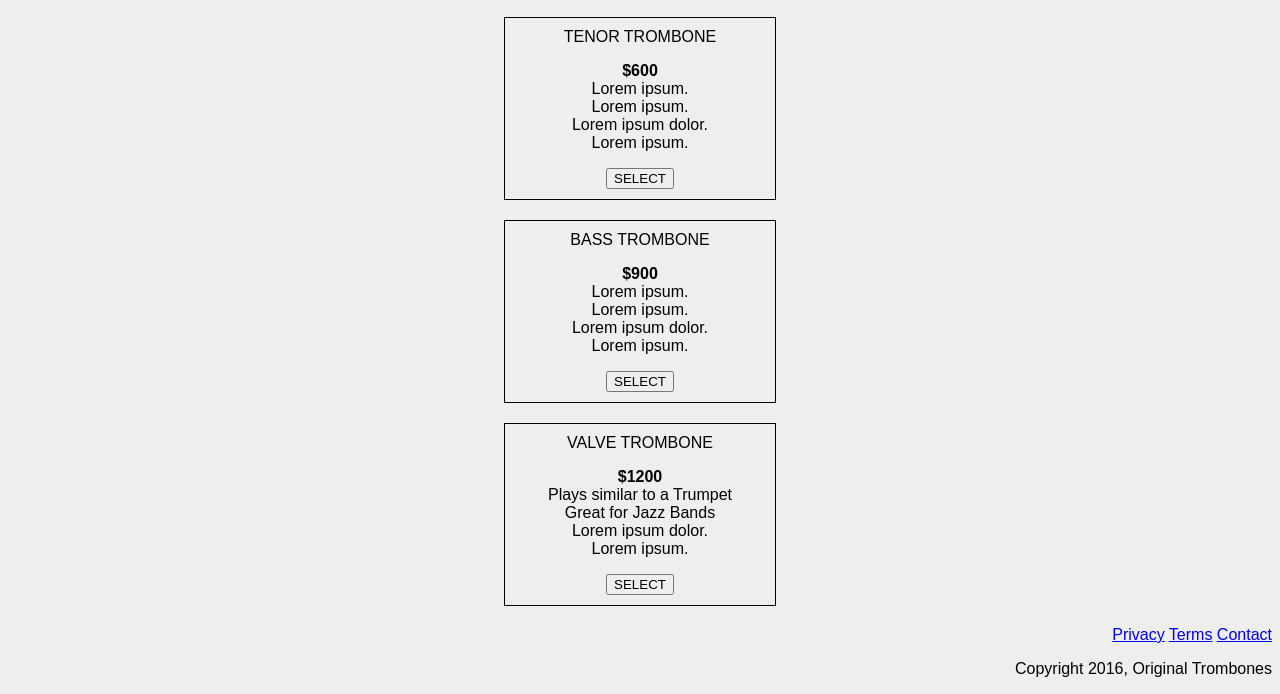
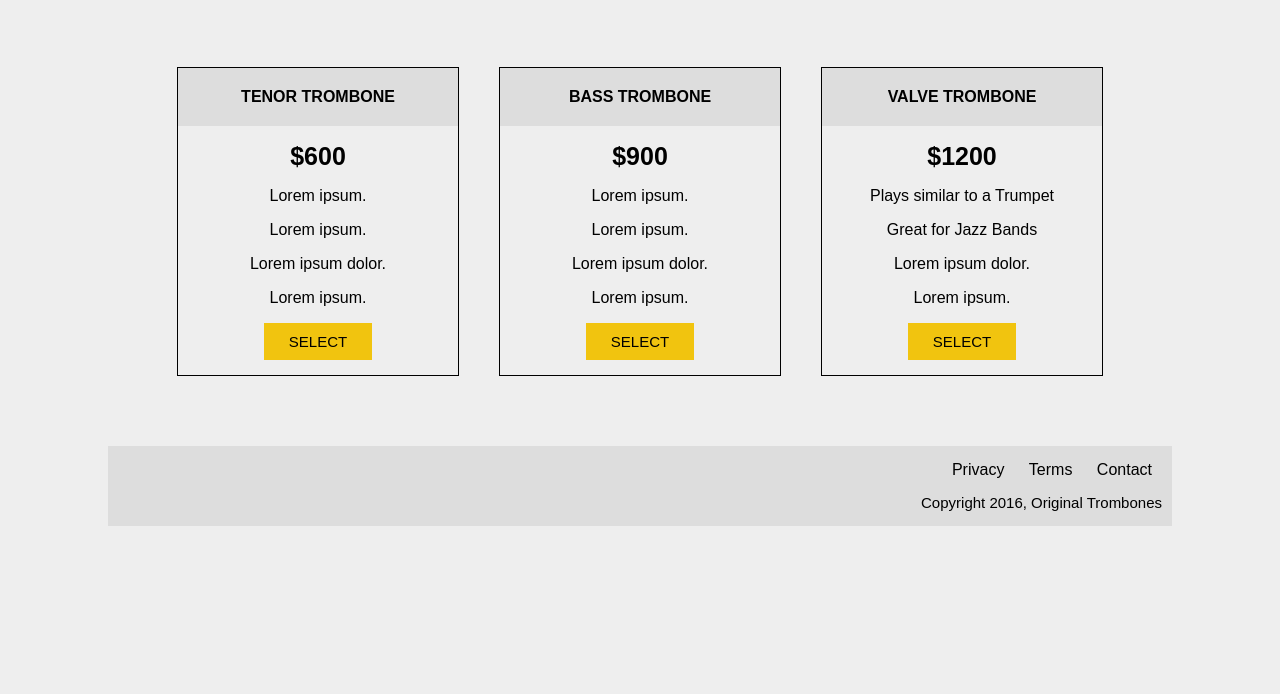
Before and after one commit to judithmarg/landingPage, a plain HTML site: page index.html in a window 1280 px wide. Shown: the part 951-1645 px from the top of the page. After the commit the page ends 1485 px from the top, so only its background shows below. Drawn offline with Linux system fonts and the light colour scheme.

Commit message:
complete all except media

```diff
--- a/index.html
+++ b/index.html
@@ -54,36 +54,36 @@
         </div>
         <div id="pricing">
             <section>
-                <head>TENOR TROMBONE </head>
-                <p><b>$600</b>
-                    <br>Lorem ipsum.
-                    <br>Lorem ipsum.
-                    <br>Lorem ipsum dolor.
-                    <br>Lorem ipsum.</p>
+                <p class="head">TENOR TROMBONE </p>
+                <p><b>$600</b></p>
+                    <p>Lorem ipsum.</p>
+                    <p>Lorem ipsum.</p>
+                    <p>Lorem ipsum dolor.</p>
+                    <p>Lorem ipsum.</p>
                 <button>SELECT</button>
             </section>
             <section>
-                <head>BASS TROMBONE </head>
-                <p><b>$900</b>
-                    <br>Lorem ipsum.
-                    <br>Lorem ipsum.
-                    <br>Lorem ipsum dolor.
-                    <br>Lorem ipsum.</p>
+                <p class="head">BASS TROMBONE </p>
+                <p><b>$900</b></p>
+                <p>Lorem ipsum.</p>
+                <p>Lorem ipsum.</p>
+                <p>Lorem ipsum dolor.</p>
+                <p>Lorem ipsum.</p>
                 <button>SELECT</button>
             </section>
             <section>
-                <head>VALVE TROMBONE </head>
-                <p><b>$1200</b>
-                    <br>Plays similar to a Trumpet
-                    <br>Great for Jazz Bands
-                    <br>Lorem ipsum dolor.
-                    <br>Lorem ipsum.</p>
+                <p class="head">VALVE TROMBONE </p>
+                <p><b>$1200</b></p>
+                    <p>Plays similar to a Trumpet</p>
+                    <p>Great for Jazz Bands</p>
+                    <p>Lorem ipsum dolor.</p>
+                    <p>Lorem ipsum.</p>
                 <button>SELECT</button>
             </section>
         </div>
     </main>
 
-    <footer>
+    <footer class="footer">
         <div class="terms">
             <a href="https://product-landing-page.freecodecamp.rocks/#">Privacy</a>
             <a href="https://product-landing-page.freecodecamp.rocks/#">Terms</a>
--- a/styles.css
+++ b/styles.css
@@ -1,20 +1,85 @@
-:root{
-    --margin-nav: auto 50px;
+
+
+@media (max-width: 960px) {
+    :root{
+        --margin-nav: 0;
+        --margin-top-content:120px;
+    }
+
+    #header{
+        position: fixed;
+        top: 0;
+        left:0;
+        background-color: rgb(238,238,238);
+        margin: 0;
+        display: flex;
+        flex-direction: column;
+        height: 90px;
+        padding: 20px;
+    }
+
+
+    #nav-bar{
+        display: flex;
+        flex-direction: column;
+        align-items: center;
+
+        margin: 21px 5px ;
+        text-align: center;
+        padding: 0px;
+    }
+
+    .fas.fa-solid{
+        font-size: 0;
+        color:rgb(254,160,40);
+    }
+
+}
+
+
+@media (min-width: 961px) {
+    :root{
+        --margin-nav: auto 50px;
+        --margin-top-content: 90px;
+    }
+    #header{
+        position: fixed;
+        width: 100%;
+        height: 80px;
+        background-color: rgb(238,238,238);
+        display: flex;
+        top: 0;
+        left:0;
+        margin: 0;
+    }
+
+    #nav-bar{
+        display: flex;
+        /*justify-content: right; */
+        align-items: center;
+    }
+    .fas.fa-solid{
+        font-size: 50px;
+        color:rgb(254,160,40);
+        margin: 20px 100px;
+    }
+
 }
 
 body{
     background-color: rgb(238,238,238);
     font-family: sans-serif;
 }
-#header{
+/*#header{
     position: fixed;
     width: 100%;
     height: 80px;
     background-color: rgb(238,238,238);
     display: flex;
     top: 0;
+    left:0;
     margin: 0;
-}
+}*/
 
 .logo-img{
     width: 100vh;
@@ -30,11 +95,11 @@ img{
     align-items: center;
 }
 
-#nav-bar{
+/*#nav-bar{
     display: flex;
     justify-content: right;
     align-items: center;
-}
+}*/
 
 .nav-link{
     margin: var(--margin-nav);
@@ -45,7 +110,7 @@ img{
 }
 
 main{
-    margin-top: 90px;
+    margin-top: var(--margin-top-content);
     display: flex;
     flex-direction: column;
     align-items: center;
@@ -93,11 +158,6 @@ form{
     margin: auto 50px;
 }
 
-.fas.fa-solid{
-    font-size: 50px;
-    color:rgb(254,160,40);
-    margin: 20px 100px;
-}
 
 #features section{
     display: flex;
@@ -114,16 +174,63 @@ form{
 
 #pricing{
     text-align: center;
+    margin:50px;
+    display: flex;
+    flex-wrap: wrap;
+    justify-content: center;
+    align-items: center;
 }
 
 #pricing>section{
     border: 1px solid black;
     margin: 20px;
-    width: 250px;
+    width: 280px;
     height: auto;
-    padding: 10px;
+    /*padding: 20px;*/
 }
 
-footer{
+.head{
+    background-color: rgb(221,221,221);
+    margin: 0;
+    padding: 20px;
+    top:0;
+    font-weight: 600;
+}
+
+p>b{
+    font-size: 25px;
+}
+
+button{
+    margin-bottom: 15px;
+    background-color: rgb(241,196,15);
+    /*width: 80px;*/
+    /*height: 25px;*/
+    border: none;
+    font-size: 15px;
+    padding: 10px 25px;
+}
+
+button:hover{
+    background-color: rgb(254,160,40);
+}
+
+.footer{
     text-align: right;
+    background-color: rgb(221,221,221);
+    padding: 15px 10px;
+    margin-left: 100px;
+    margin-right: 100px;
 }
+
+.terms>a{
+    text-decoration: none;
+    color:black;
+    margin:10px;
+}
+
+.info{
+    bottom: 0;
+    margin-bottom: 0;
+    font-size: 15px;
+}
```
